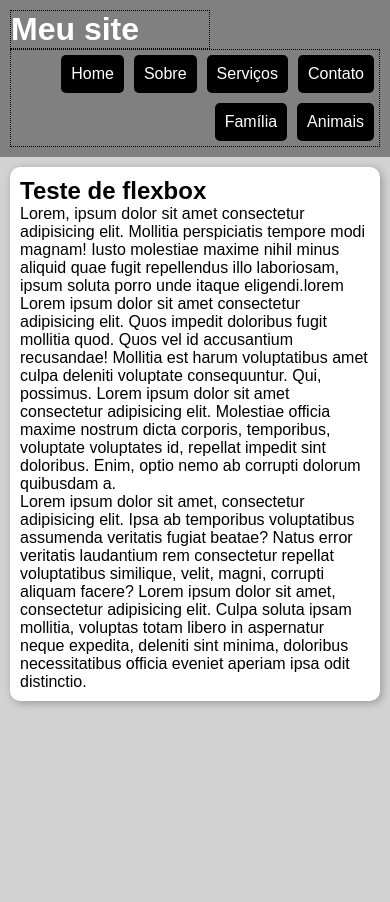
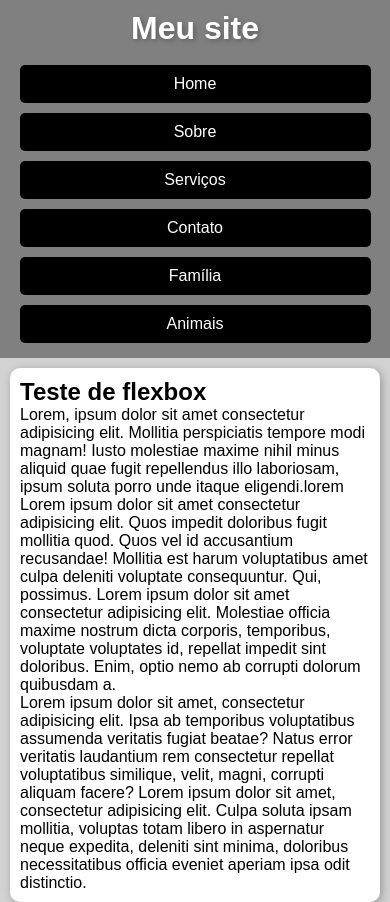
Before and after one commit to pedroarmandog/html-css, a plain HTML site: page exercicios/ex027/flex013 - menu flexbox/index.html in a window 390 px wide. Before the commit the page ends 844 px from the top, so only its background shows below. Drawn offline with Linux system fonts and the light colour scheme.

Commit message:
menu flexbox com media query

```diff
--- a/exercicios/ex027/flex013 - menu flexbox/index.html
+++ b/exercicios/ex027/flex013 - menu flexbox/index.html
@@ -5,6 +5,7 @@
     <meta name="viewport" content="width=device-width, initial-scale=1.0">
     <title>Menu Flexbox</title>
     <link rel="stylesheet" href="style.css">
+    <link rel="stylesheet" href="mobile.css" media="screen and (max-width:580px)">
 </head>
 <body>
     <header>
--- /dev/null
+++ b/exercicios/ex027/flex013 - menu flexbox/mobile.css
@@ -0,0 +1,13 @@
+@charset "UTF-8";
+
+header, header > nav {
+    flex-flow: column nowrap;
+}
+
+header > h1 {
+    flex-basis: 50px;
+}
+
+header > nav > a {
+    width: 90vw;
+}
--- a/exercicios/ex027/flex013 - menu flexbox/style.css
+++ b/exercicios/ex027/flex013 - menu flexbox/style.css
@@ -25,12 +25,13 @@ header {
 }
 
 header > h1 {
-    border: 1px dotted black;
+    /* border: 1px dotted black; */
     flex: 0 0 200px;
+    text-shadow: 2px 2px 5px rgba(0, 0, 0, 0.267);
 }
 
 header > nav {
-    border: 1px dotted black;
+    /* border: 1px dotted black; */
     display: flex;
     flex-flow: row wrap;
     justify-content: flex-end;
@@ -49,7 +50,7 @@ header > nav > a {
 header > nav > a:hover {
     background-color: white;
     color: black;
-    transition: background-color 0.5s;
+    transition: background-color 0.2s;
 }
 
 main {
```
